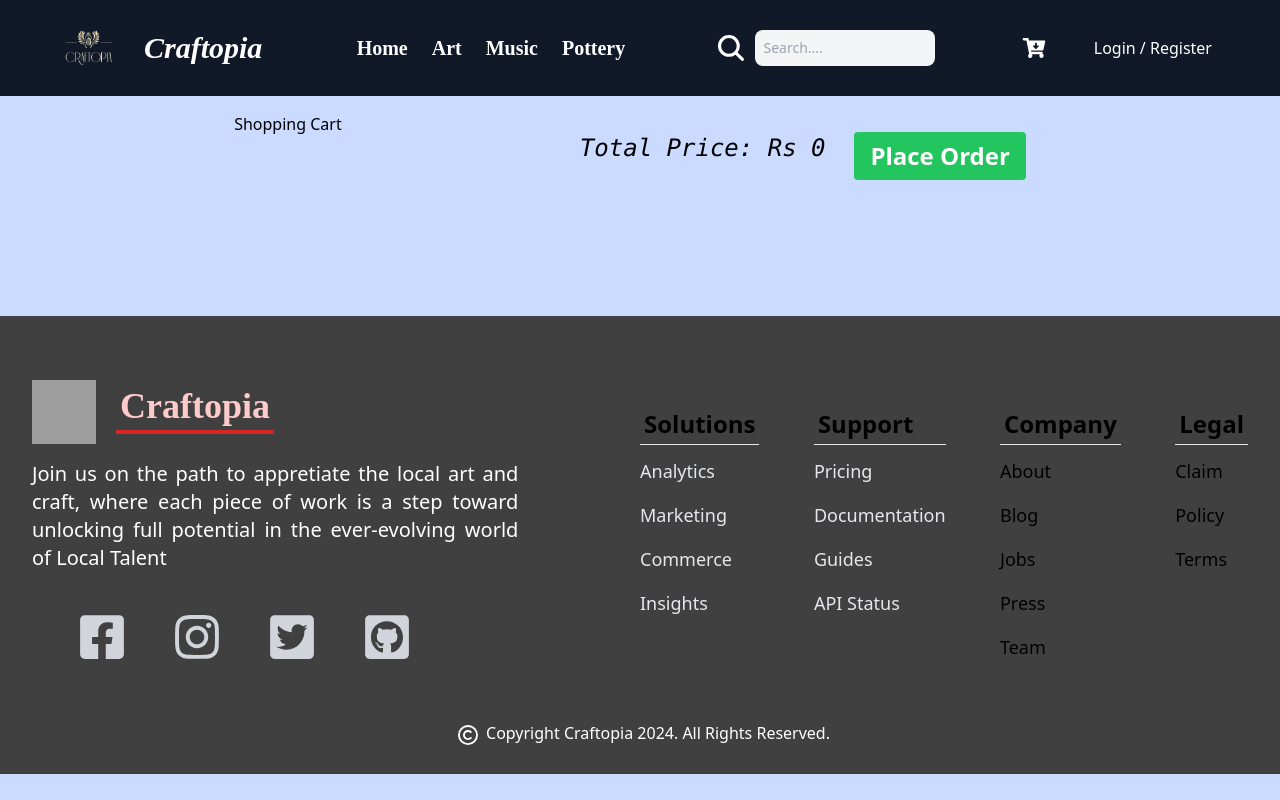
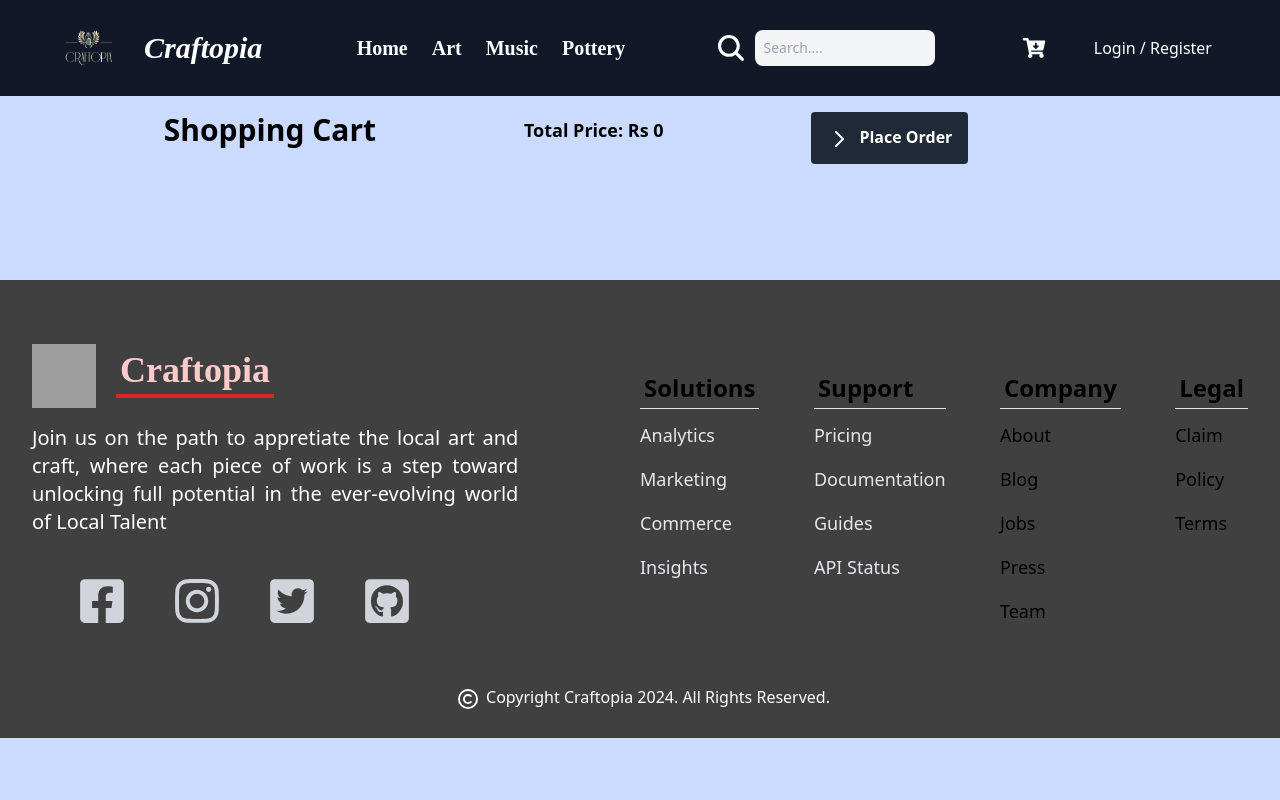
Before and after one commit to Adarsh-Dev-Singh/Craftopia_fs, a React (Create React App) app: page /cart in a window 1280 px wide. Built offline with nearby package versions, Linux system fonts and the light colour scheme; grey boxes are pictures that could not be loaded.

Commit message:
Cart changes

```diff
--- a/src/Components/Auth.js
+++ b/src/Components/Auth.js
@@ -1,5 +1,6 @@
 import React, { useState } from 'react';
 import { useNavigate } from 'react-router-dom';
+import axios from 'axios';
 
 const Auth = () => {
   const [formData, setFormData] = useState({
@@ -19,14 +20,8 @@ const Auth = () => {
 
   const handleLogin = async () => {
     try {
-      const response = await fetch('https://craftopianewbackend.up.railway.app/api/v1/auth/login', {
-        method: 'POST',
-        headers: {
-          'Content-Type': 'application/json',
-        },
-        body: JSON.stringify(formData),
-      });
-      const data = await response.json();
+      const response = await axios.post('https://craftopianewbackend.up.railway.app/api/v1/auth/login', formData);
+      const data = response.data;
       // Handle successful login
       localStorage.setItem('token', data.token); // Store token in local storage
       localStorage.setItem('user', JSON.stringify({ name: data.user.name }));
@@ -39,14 +34,8 @@ const Auth = () => {
 
   const handleRegister = async () => {
     try {
-      const response = await fetch('https://craftopianewbackend.up.railway.app/api/v1/auth/register', {
-        method: 'POST',
-        headers: {
-          'Content-Type': 'application/json',
-        },
-        body: JSON.stringify(formData),
-      });
-      const data = await response.json();
+      const response = await axios.post('https://craftopianewbackend.up.railway.app/api/v1/auth/register', formData);
+      const data = response.data;
       // Handle successful registration
       localStorage.setItem('token', data.token); // Store token in local storage
       localStorage.setItem('user', JSON.stringify({ name: data.user.name }));
--- a/src/Components/Cart.js
+++ b/src/Components/Cart.js
@@ -126,30 +126,30 @@ const Cart = () => {
   };
 
   return (
-    <div className="container flex flex-row mx-auto p-4">
-      <h2>Shopping Cart</h2>
-      <ul>
-        <div className='flex p-5 justify-center text-2xl italic '>
-          <pre className='bg-purple-60'>
-        Total Price: Rs {totalPrice}  </pre>
-        <br />
-      <button className="flex justify-center p-3 bg-green-500 hover:bg-blue-700 text-white font-bold py-2 px-4 rounded" onClick={handlePlaceOrder}>Place Order</button>
-        </div>
+    <div className="container mx-auto p-4">
+      <h2 className="text-3xl font-semibold mb-4">Shopping Cart</h2>
+      <div className="flex justify-between items-center mb-4">
+        <div className="text-lg font-semibold">Total Price: Rs {totalPrice}</div>
+      </div>
+        <button className="bg-gray-800 hover:bg-gray-600 text-white font-semibold py-2 px-4 rounded" onClick={handlePlaceOrder}>
+          <svg xmlns="http://www.w3.org/2000/svg" className="h-6 w-6 inline-block mr-2" fill="none" viewBox="0 0 24 24" stroke="currentColor">
+            <path strokeLinecap="round" strokeLinejoin="round" strokeWidth={2} d="M9 5l7 7-7 7" />
+          </svg>
+          Place Order
+        </button>
+      <ul className="space-y-4">
         {cartItems.map((item) => (
-          <li className='flex ' key={item.id}>
-            <div className="grid items-center gap-x-8 gap-y-2 grid-cols-3">
-              <img style={{ borderRadius: '150px' }} className="object-scale-down h-48 w-96 my-2 " src={item.urlToImage} alt={item.title} />
-              <div>
-                <b>{item.title}</b> - <i>Rs {item.price} only</i>
-                <br />
-                <br />
-                <button className="bg-red-500 hover:bg-blue-700 text-white font-bold py-2 px-4 rounded" onClick={() => handleRemoveItem(item._id)}>Remove</button>
-              </div>
-        </div>
+          <li key={item.id} className="flex items-center border-b pb-2">
+            <img className="w-20 h-20 rounded-full mr-4" src={item.urlToImage} alt={item.title} />
+            <div className="flex-grow">
+              <h3 className="text-xl font-semibold">{item.title}</h3>
+              <p className="text-gray-600">Price: Rs {item.price}</p>
+            </div>
+            <button className="bg-red-500 hover:bg-red-600 text-white font-semibold py-2 px-4 rounded" onClick={() => handleRemoveItem(item._id)}>Remove</button>
           </li>
         ))}
       </ul>
-      </div>
+    </div>
   );
 };
 
```
